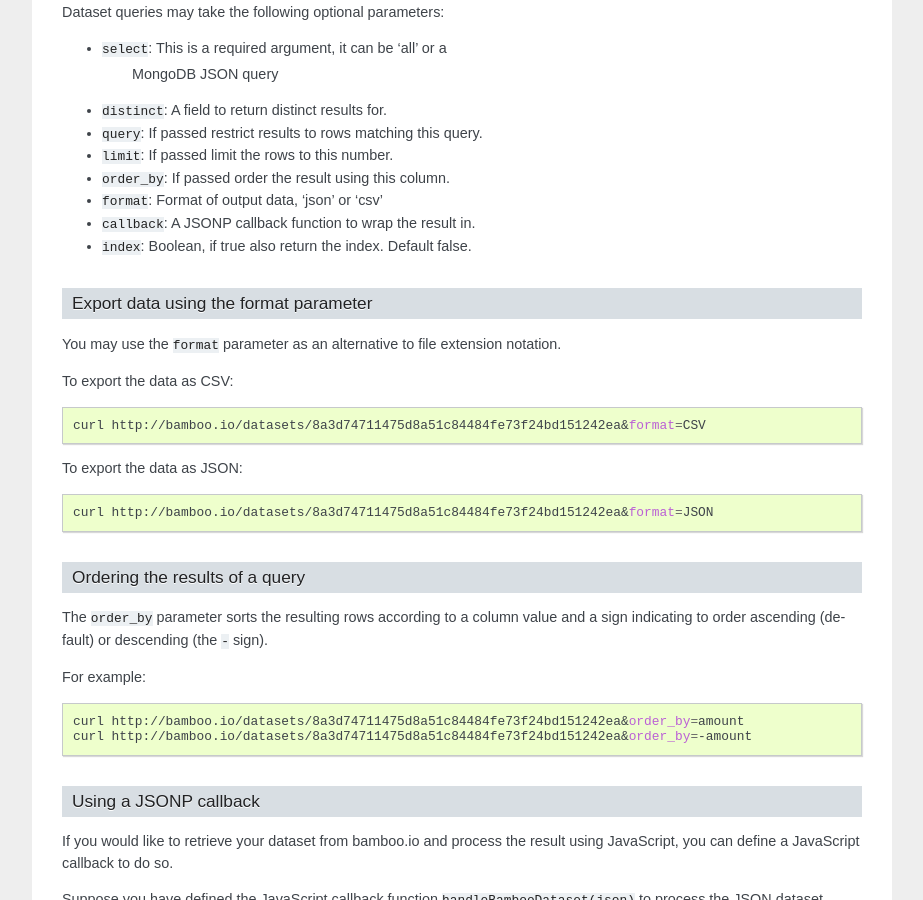
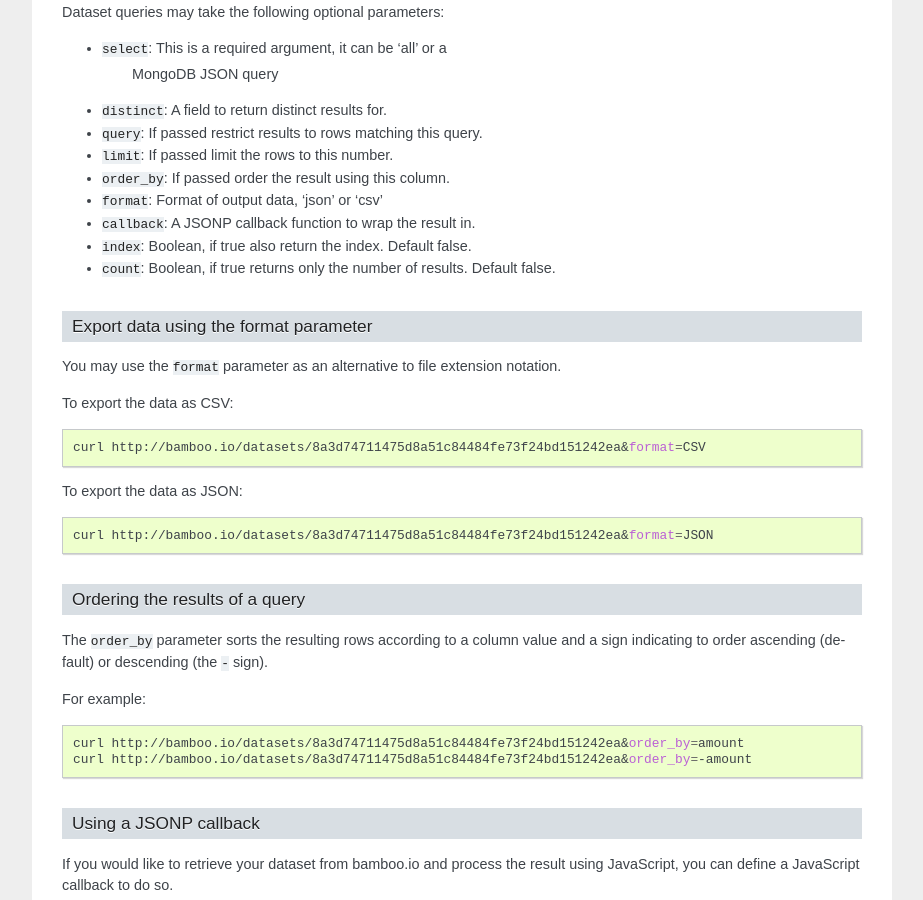
Before and after one commit to pld/bamboo, a Sphinx documentation site: the page built from docs/advanced_commands.rst, in a window 1280 px wide and 900 px high, scrolled down 2448 px. Shown: the whole window, without its empty margins (198-1121 px from the left). Built offline with Sphinx 7.4.7, drawn with Linux system fonts in a browser that asks for light colours; formulas are drawn with MathJax 3.

Commit message:
Added count parameter in doc

```diff
--- a/docs/advanced_commands.rst
+++ b/docs/advanced_commands.rst
@@ -153,6 +153,7 @@ Dataset queries may take the following optional parameters:
 - ``format``: Format of output data, 'json' or 'csv'
 - ``callback``: A JSONP callback function to wrap the result in.
 - ``index``: Boolean, if true also return the index.  Default false.
+- ``count``: Boolean, if true returns only the number of results.  Default false.
 
 Export data using the format parameter
 ^^^^^^^^^^^^^^^^^^^^^^^^^^^^^^^^^^^^^^
```
